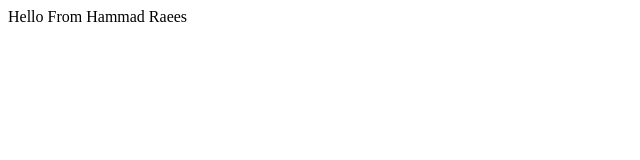
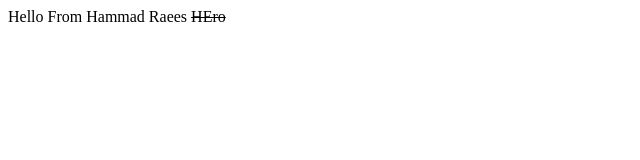
Before and after one commit to rshammad/Projects, a plain HTML site: page index.html in a window 1280 px wide. Shown: the full height of the page, 0-640 px from the left. Drawn offline with Linux system fonts and the light colour scheme.

Commit message:
Update index.html

```diff
--- a/index.html
+++ b/index.html
@@ -7,6 +7,7 @@
 <body>
     <div>
         Hello From Hammad Raees
+        <s>HEro</s>
     </div>
 </body>
 </html>
```
